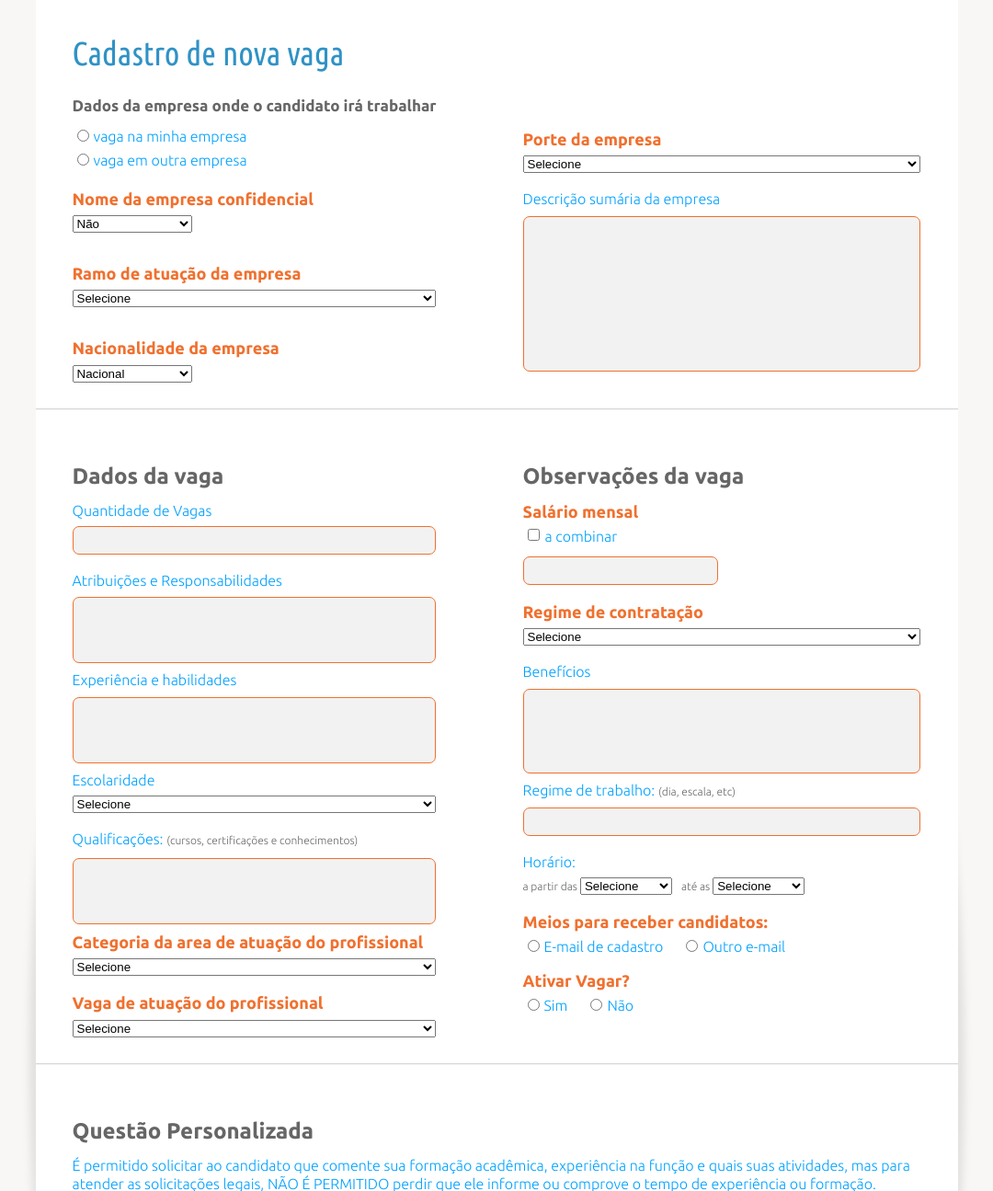
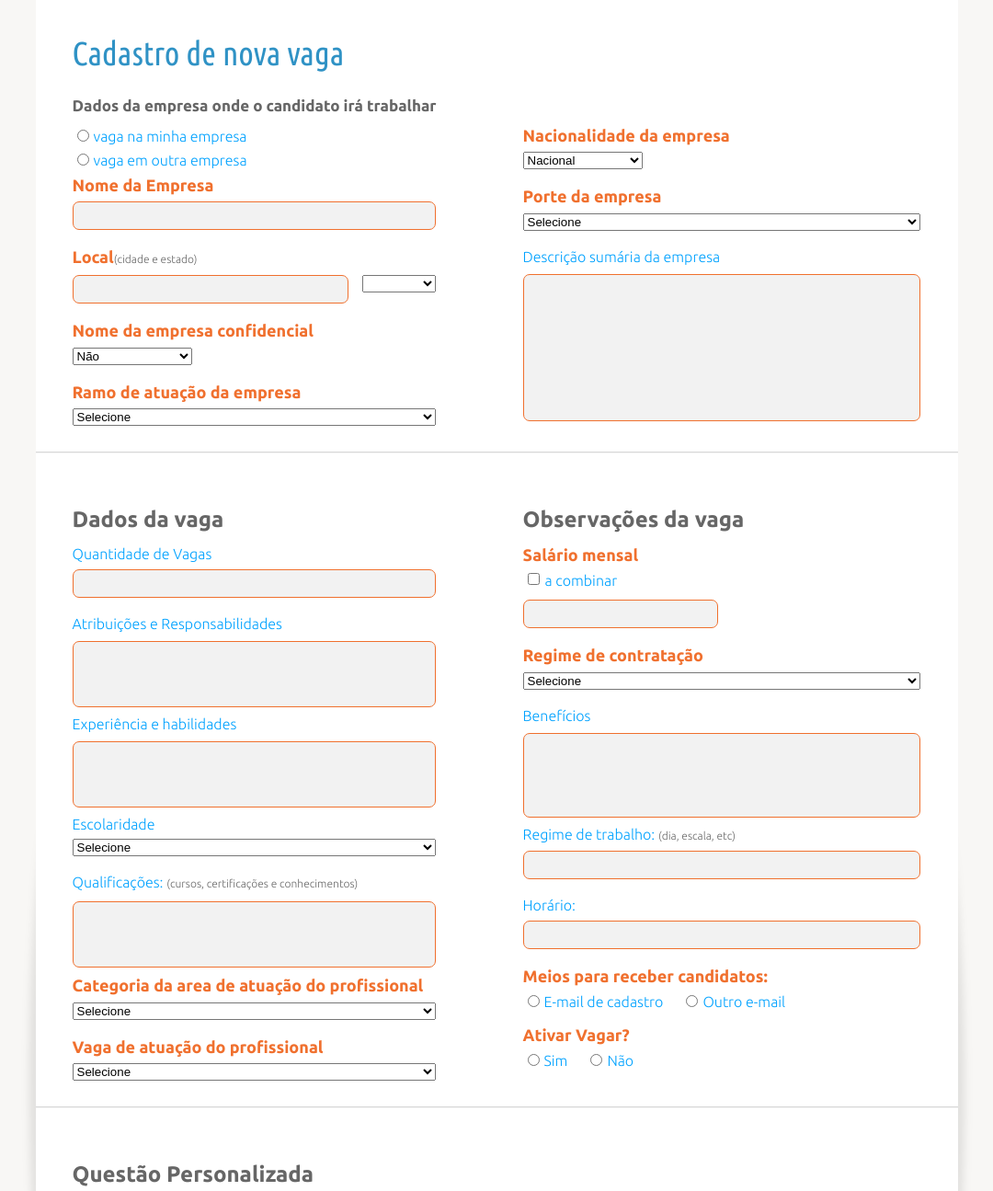
Before and after one commit to thiagolte/Talentu, a PHP site: page /views/cadastrar_vaga/cadastrar_vaga.php in a window 1280 px wide. Shown: the top 1295 px of the page at 92% size, without its empty margins (100-1180 px from the left). Run offline with PHP 8.4, Linux system fonts and the light colour scheme; the template is opened without the code that fills it, so the values that code supplies are empty.

Commit message:
campos cadastrar vagas

```diff
--- a/views/cadastrar_vaga/cadastrar_vaga.php
+++ b/views/cadastrar_vaga/cadastrar_vaga.php
@@ -67,30 +67,41 @@
                                 <label class="lbl_form">vaga em outra empresa</label>
                             </div>
 
+							<div class="outra_empresa">
+								<label class="lbl_form b2">Nome da Empresa</label>
+								<input name="" type="text" class="input_form" style="width: 383px;" value="">
+							</div>
 
-                            <label class="lbl_form b2" style="margin-top: 15px;">Nome da empresa confidencial</label>
+							<label class="lbl_form b2">Local<span>(cidade e estado)</span></label>
+							<input name="" type="text" class="input_form" style="width: 288px;" value="">
+							<select class="select_form" style="width: 80px; margin-left: 15px;">
+								<option></option>
+								<option></option>
+							</select>
+
+                            <label class="lbl_form b2">Nome da empresa confidencial</label>
                             <select id="confidencial" name="confidencial" class="select_form" value="" style="width: 130px">
                                 <option value="0">Não</option>
                                 <option value="1">Sim</option>
                             </select>
 
-                            <label class="lbl_form b2" style="margin-top: 15px;">Ramo de atuação da empresa</label>
+                            <label class="lbl_form b2">Ramo de atuação da empresa</label>
                             <select id="ramoAtuacao" name="ramoAtuacao" class="select_form" value="" style="width: 395px;">
                                 <option value="0">Selecione</option>
                                 <option value="1">Outro</option>
-                            </select>
-
-                            <label class="lbl_form b2" style="margin-top: 15px;">Nacionalidade da empresa</label>
-                            <select id="nacionalidade" name="nacionalidade" class="select_form" value="" style="width: 130px;">
-                                <option value="0">Nacional</option>
-                                <option value="1">Multinacional</option>
                             </select>
 
                         </div>
 
                         <div class="box_x2 right_box" style="float: left!important; background: none!important">
 
-                            <label class="lbl_form b2" style="margin-top: 100px;">Porte da empresa</label>
+							<label class="lbl_form b2" style="margin-top: 96px;">Nacionalidade da empresa</label>
+                            <select id="nacionalidade" name="nacionalidade" class="select_form" value="" style="width: 130px;">
+                                <option value="0">Nacional</option>
+                                <option value="1">Multinacional</option>
+                            </select>
+
+                            <label class="lbl_form b2">Porte da empresa</label>
                             <select id="porte" name="porte" class="select_form" value="" style="width: 432px;">
                                 <option value="0">Selecione</option>
                                 <option value="1">pequeno (de 1 a 99 funcionários)</option>
@@ -99,7 +110,7 @@
                             </select>
 
                             <label class="lbl_form">Descrição sumária da empresa</label>
-                            <textarea name="descricao" class="txt_search" style="width: 420px!important; height: 157px;"><? echo utf8_decode( $data['dadosVaga'][0]['Descricao'] ) ?></textarea>
+                            <textarea name="descricao" class="txt_search" style="width: 420px!important; height: 148px;"><? echo utf8_decode( $data['dadosVaga'][0]['Descricao'] ) ?></textarea>
 
                         </div>
 
@@ -176,6 +187,11 @@
                             <label class="lbl_form b2">Regime de contratação</label>
                             <select id="regimeContratacao" name="regimeContratacao" class="select_form" value="" style="width: 432px;">
                                 <option value="0">Selecione</option>
+                                <option value="1">CLT</option>
+                                <option value="2">PJ</option>
+                                <option value="3">Estágio</option>
+                                <option value="4">Temporário</option>
+                                <option value="5">Outros</option>
                             </select>
 
                             <label class="lbl_form">Benefícios</label>
@@ -185,14 +201,7 @@
                             <input name="regimeTrabalho" type="text" class="input_form" style="width: 420px;" value="<? echo utf8_decode( $data['dadosVaga'][0]['RegimeTrabalho'] ) ?>">
 
                             <label class="lbl_form">Horário: </label>
-                            <span class="hours">a partir das</span>
-                            <select id="horarioDe" name="horarioDe" class="select_form" value="" style="width: 100px;">
-                                <option value="0">Selecione</option>
-                            </select>
-                            <span class="hours" style="margin-left: 10px">até as</span>
-                            <select id="horarioAte" name="horarioAte" class="select_form" value="" style="width: 100px;">
-                                <option value="0">Selecione</option>
-                            </select>
+                            <input name="" type="text" class="input_form" style="width: 420px;" value="">
 
                             <label class="lbl_form b2">Meios para receber candidatos:</label>
 
```
